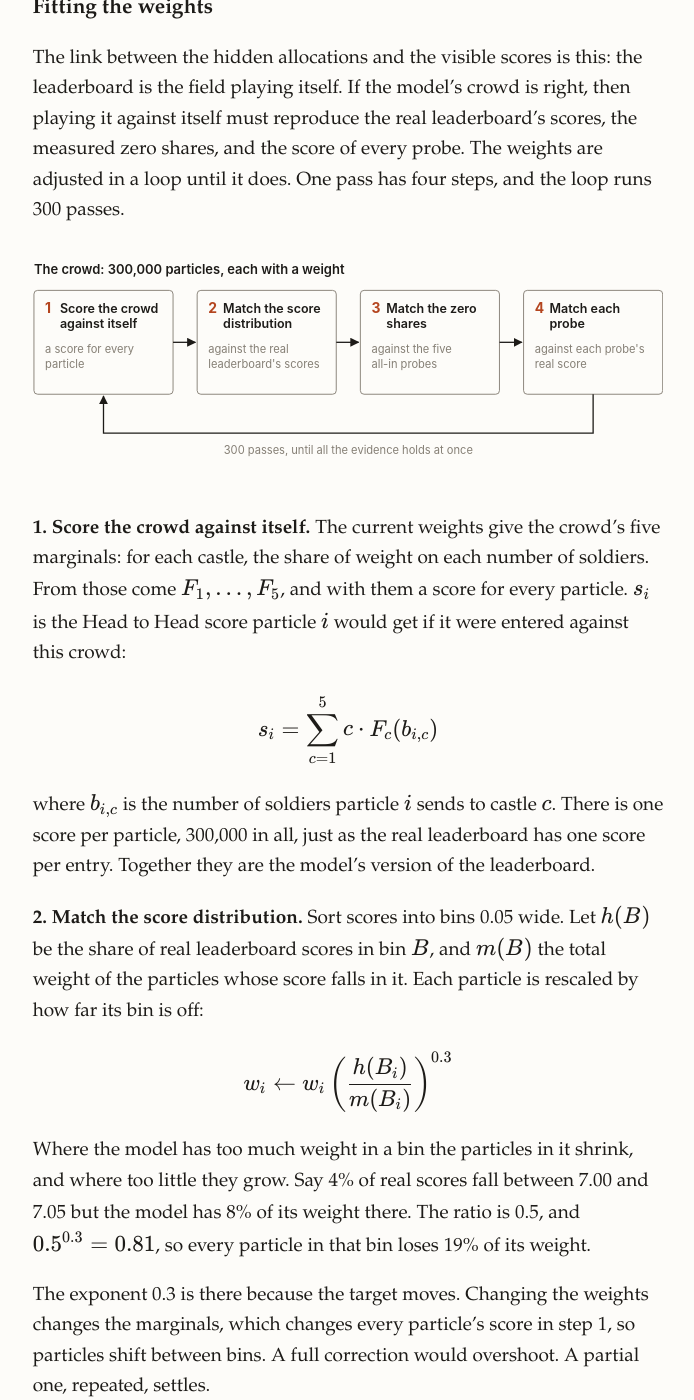
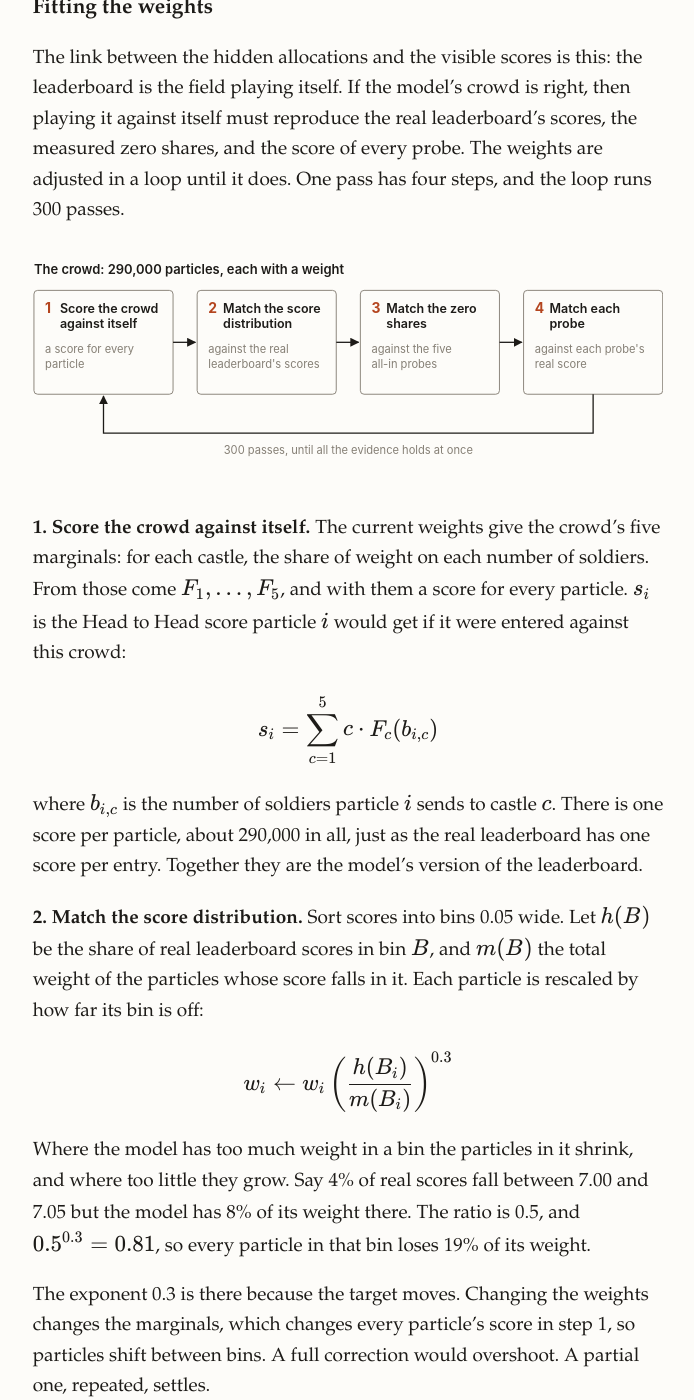
Before and after one commit to kinshu0/kinshu0.github.io, a Jekyll site: the page built from _posts/2026-11-15-castle-challenge.markdown, in a window 1280 px wide and 1400 px high, scrolled down 5561 px. Shown: the whole window, without its empty margins (292-986 px from the left). Built offline with Jekyll 4.4.1, drawn with Linux system fonts in a browser that asks for light colours; some of the changed text lies outside the part shown.

Commit message:
Castle post: fact-check corrections (particle count, probes available at the time, rank range of named entries)
Co-Authored-By: Claude Fable 5.2 <noreply@anthropic.com>

```diff
--- a/_posts/2026-11-15-castle-challenge.markdown
+++ b/_posts/2026-11-15-castle-challenge.markdown
@@ -121,7 +121,7 @@ Each probe is an equation about the field, not a direct reading of it. To solve
 
 ### The prior
 
-The model is a crowd of 300,000 particles: allocations drawn uniformly at random from all the possible ones. Particle $$i$$ has an allocation $$b_i = (b_{i,1}, \dots, b_{i,5})$$ and a weight $$w_i$$, its share of the field. The weights sum to 1 and start equal.
+The model is a crowd of about 290,000 particles: allocations drawn uniformly at random from all the possible ones. Particle $$i$$ has an allocation $$b_i = (b_{i,1}, \dots, b_{i,5})$$ and a weight $$w_i$$, its share of the field. The weights sum to 1 and start equal.
 
 A uniform draw assumes nothing about how people play. My first prior did: round-number splits and a few shapes a person might plausibly choose. It predicted badly. An entry of 20 soldiers on every castle was predicted to score 7.8 and scored 6.13. I then compared eight priors on three known entries held out of the fit. The uniform one was off by 0.11, and the seven human-shaped ones by 0.33 to 0.60. The less the prior assumed, the better it predicted.
 
@@ -132,7 +132,7 @@ The link between the hidden allocations and the visible scores is this: the lead
 <figure class="loop-fig" style="overflow-x:auto">
 <svg viewBox="0 0 680 232" role="img" aria-label="The four steps of the fitting loop in a row, with an arrow returning from the last step to the first" style="width:100%;min-width:560px;height:auto;font:13px var(--sans)">
 <defs><marker id="loop-ah" viewBox="0 0 10 10" refX="9" refY="5" markerWidth="7" markerHeight="7" orient="auto-start-reverse"><path d="M0,0 L10,5 L0,10 z" fill="var(--fg)"/></marker></defs>
-<text x="1" y="18" font-weight="600" font-size="14" fill="var(--fg)">The crowd: 300,000 particles, each with a weight</text>
+<text x="1" y="18" font-weight="600" font-size="14" fill="var(--fg)">The crowd: 290,000 particles, each with a weight</text>
 <rect x="1" y="36" width="150" height="112" rx="4" fill="none" stroke="var(--dim)" stroke-width="1"/>
 <text x="13" y="60" font-weight="700" font-size="15" fill="var(--acc)">1</text>
 <text x="29" y="60" font-weight="600" font-size="13.5" fill="var(--fg)">Score the crowd</text>
@@ -171,7 +171,7 @@ $$
 s_i = \sum_{c=1}^{5} c \cdot F_c(b_{i,c})
 $$
 
-where $$b_{i,c}$$ is the number of soldiers particle $$i$$ sends to castle $$c$$. There is one score per particle, 300,000 in all, just as the real leaderboard has one score per entry. Together they are the model's version of the leaderboard.
+where $$b_{i,c}$$ is the number of soldiers particle $$i$$ sends to castle $$c$$. There is one score per particle, about 290,000 in all, just as the real leaderboard has one score per entry. Together they are the model's version of the leaderboard.
 
 **2. Match the score distribution.** Sort scores into bins 0.05 wide. Let $$h(B)$$ be the share of real leaderboard scores in bin $$B$$, and $$m(B)$$ the total weight of the particles whose score falls in it. Each particle is rescaled by how far its bin is off:
 
```
Also changed, not shown: other parts of _posts/2026-11-15-castle-challenge.markdown (+2 -2 lines).
